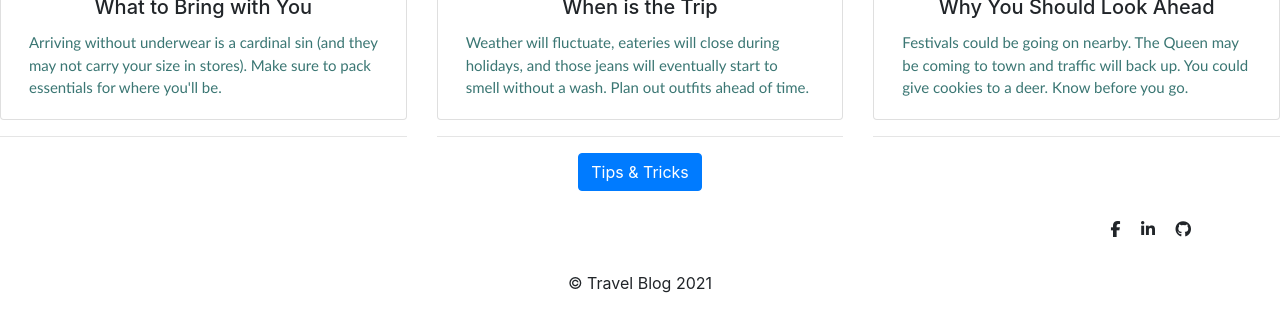
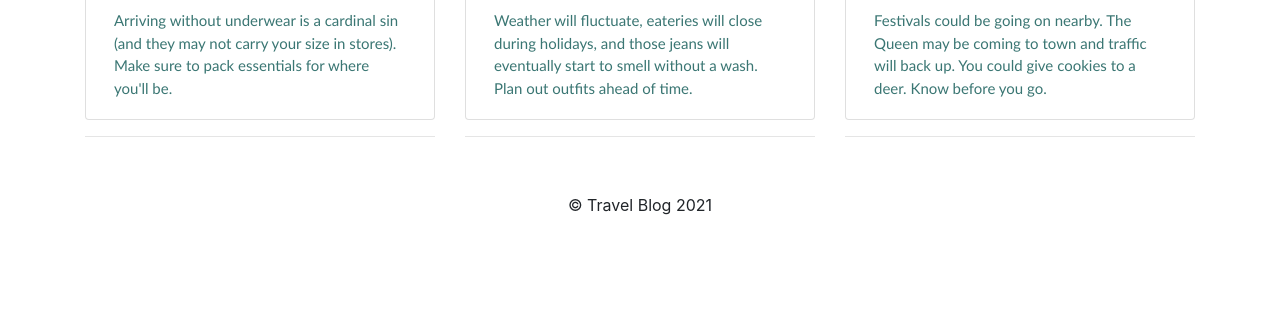
Before and after one commit to SRHembree/UX_UI_HW_21_Get_Started, a plain HTML site: page index.html in a window 1280 px wide. Shown: the part 1323-1634 px from the top of the page. After the commit the page ends 1556 px from the top, so only its background shows below. Drawn offline with nearby package versions, Linux system fonts and the light colour scheme; a web font is replaced by a local one.

Commit message:
Updated buttons, size of container for content, and removed social media icons

```diff
--- a/CSS/index.css
+++ b/CSS/index.css
@@ -5,6 +5,7 @@
 html {
     scroll-behavior: smooth;
 }
+
 /* <!-- Nav CSS --> */
 #topoftheworld {
     padding-top: 1rem;
@@ -89,13 +90,13 @@ header.masthead {
 .text-uppercase {
     text-transform: uppercase !important;
 }
-.btn-xl {
+#btn-xl {
     padding: 1rem 2rem;
     font-family: "Roboto", Arial, Helvetica, sans-serif;
     font-size: 1.2rem;
     font-weight: 650;
 }
-.btn-primary {
+.btn-primarily {
     color: white;
     background-color: #1B3B43;
     border-color: #1B3B43;
--- a/index.html
+++ b/index.html
@@ -67,12 +67,14 @@
       <div class="container">
           <div class="headermast">
             <div class="masthead-header">Getting Started: Understanding the 5 W's (And 'H') of Travel</div>
+            <a class="btn btn-primarily btn-xl text-uppercase" id="btn-xl" href="https://srhembree.github.io/UX_UI_HW_21_TipsTricks/">TIPS & TRICKS</a>
           </div>
     </header>
     <br>
     <br>
     <br>
   <!-- Where to begin sub -->
+      <div class="container">
         <div class="row" id="content">
           <div class="col-sm-4">
             <div class="card px-2">
@@ -136,33 +138,12 @@
             </div>
             <hr>
           </div>
-          <div class="col-md-12 text-center">
-            <a type="button" class="btn btn-primary" href="https://srhembree.github.io/UX_UI_HW_21_TipsTricks/">Tips & Tricks</a>
-          </div>
         </div>
+      </div>
 <!-- Footer HTML -->
-      <footer class="page-footer font-small special-color-dark pt-4">
-        <div class="container">
-          <ul class="list-unstyled list-inline text-right">
-            <li class="list-inline-item">
-              <a class="btn-floating btn-fb mx-1">
-                <i class="fab fa-facebook-f"> </i>
-              </a>
-            </li>
-            <li class="list-inline-item">
-              <a class="btn-floating btn-li mx-1">
-                <i class="fab fa-linkedin-in"> </i>
-              </a>
-            </li>
-            <li class="list-inline-item">
-              <a class="btn-floating btn-github mx-1">
-                <i class="fab fa-github"> </i>
-              </a>
-            </li>
-          </ul>
-        </div>
-        <div class="footer-copyright text-center py-3">© Travel Blog 2021
-        </div>
-      </footer>
+<footer class="page-footer font-small special-color-dark pt-4">
+  <div class="footer-copyright text-center py-3">© Travel Blog 2021
+  </div>
+</footer>
 </body>
 </html>
```
